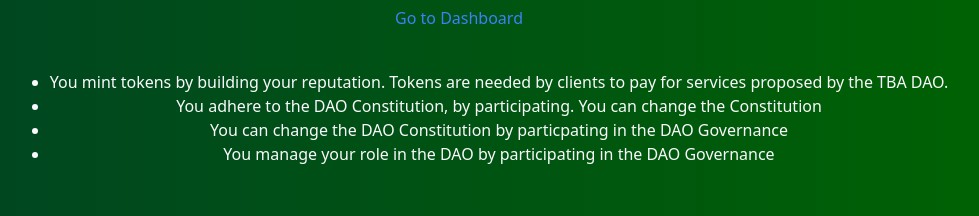
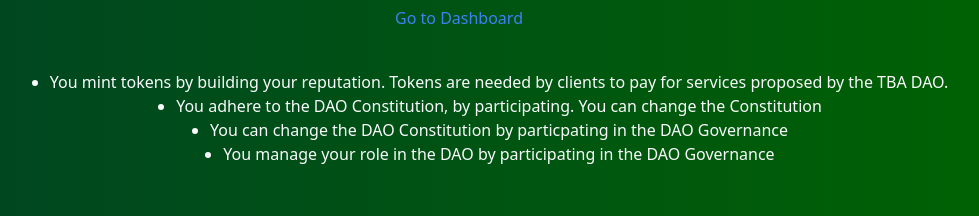
Before and after one commit to wstalmans1/dapp-dashboard-2, a React (Vite) app: page /#/ in a window 1280 px wide. Shown: the part 364-580 px from the top of the page, without its empty margins (181-1160 px from the left). Built offline with nearby package versions, Linux system fonts and the light colour scheme.

Commit message:
additional formating homepage

```diff
--- a/src/components/HomePage.tsx
+++ b/src/components/HomePage.tsx
@@ -7,7 +7,7 @@ export default function HomePage() {
         <h1 className="text-4xl mb-4">Team Blockchain Advisors</h1>
         <p className="text-lg mb-4 text-center">Welcome to your application. To get started, navigate to the dashboard.</p>
         <Link to="/dashboard" className="text-blue-500 hover:underline">Go to Dashboard</Link>
-        <ul className="flex flex-col list-disc mt-10 ml-20">
+        <ul className="flex flex-col list-disc mt-10 ml-20 items-center">
           <li>You mint tokens by building your reputation. Tokens are needed by clients to pay for services proposed by the TBA DAO.</li>
           <li>You adhere to the DAO Constitution, by participating. You can change the Constitution</li>
           <li>You can change the DAO Constitution by particpating in the DAO Governance</li>
```
